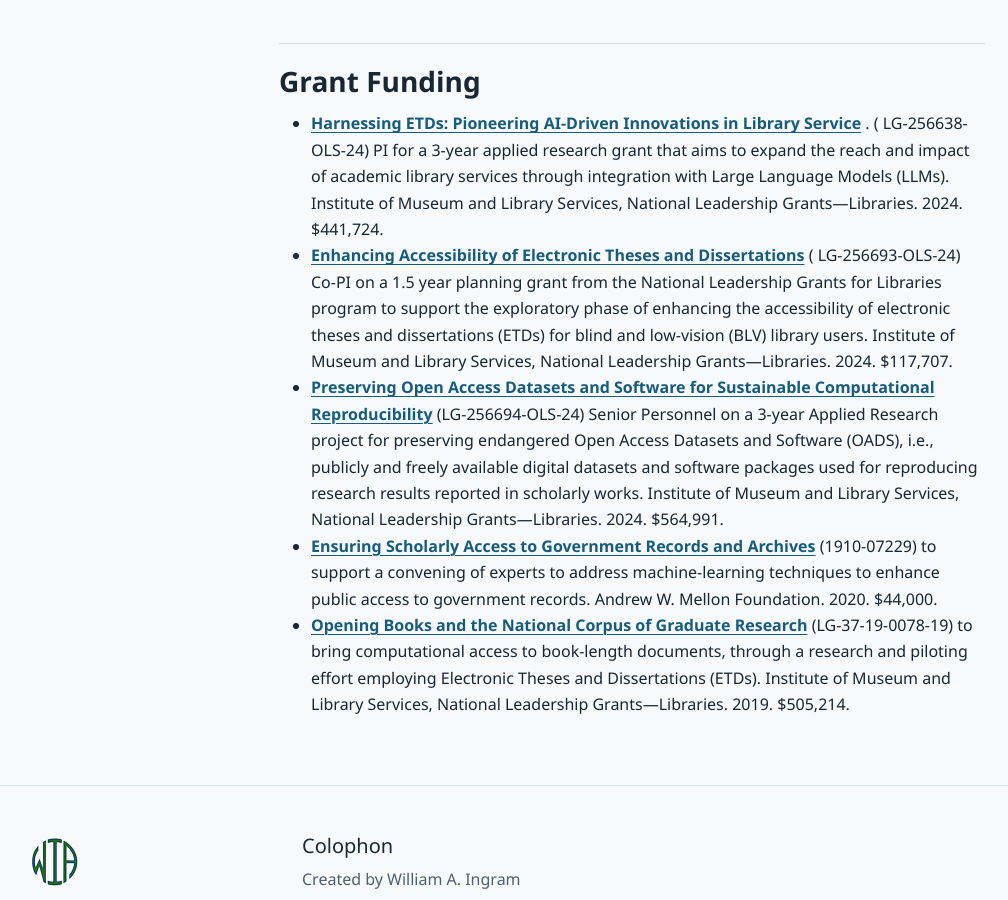
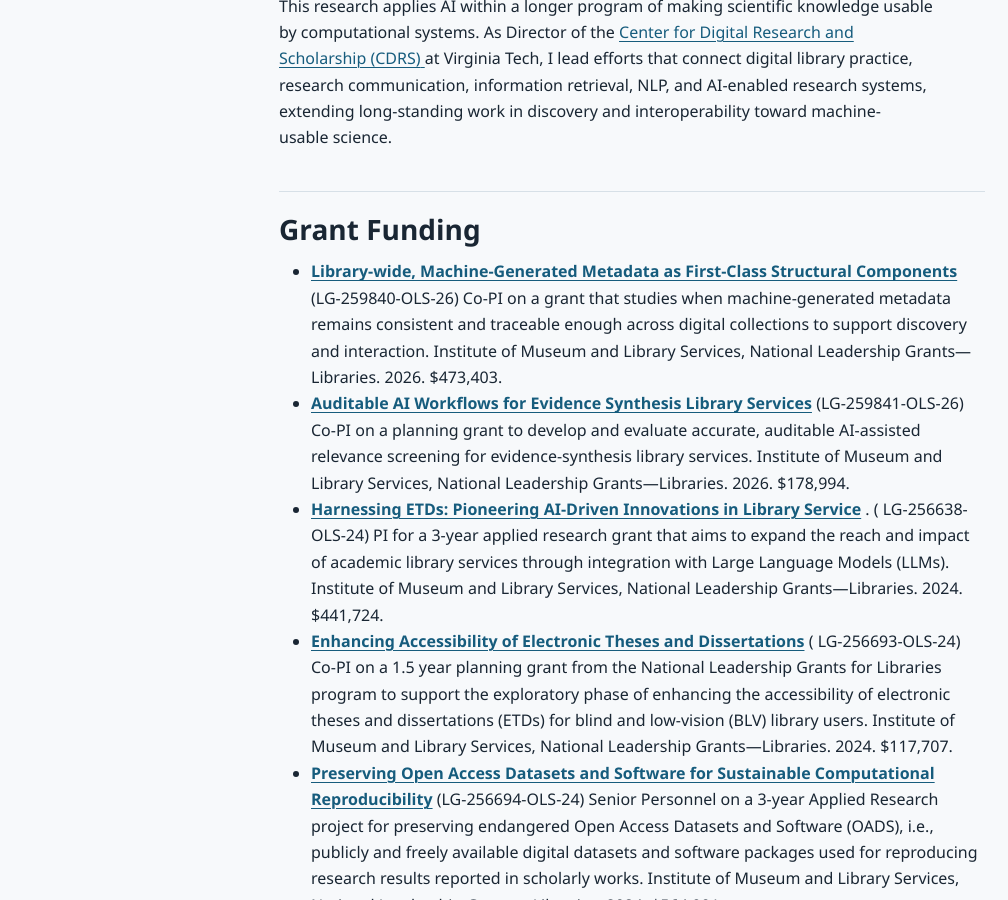
Before and after one commit to waingram/waingram.github.io, a Jekyll site: the page built from _pages/research.md, in a window 1280 px wide and 900 px high, scrolled down 3449 px. Shown: the whole window, without its empty margins (92-1100 px from the left). Built offline with Jekyll 4.4.1, drawn with Linux system fonts in a browser that asks for light colours; some web fonts are replaced; some of the changed text lies outside the part shown.

Commit message:
Add 2026 IMLS awards to research site

```diff
--- a/_data/news.yml
+++ b/_data/news.yml
@@ -1,3 +1,9 @@
+- date: "August 2026"
+  content: >
+    I am a co-PI on <a href="https://www.imls.gov/grants/awarded/lg-259840-ols-26" target="_blank" rel="noopener noreferrer">"Library-wide, Machine-Generated Metadata as First-Class Structural Components"</a>, a new $473,403 IMLS National Leadership Grant that will study the consistency, structural relationships, and discovery uses of machine-generated metadata across digital library collections.
+- date: "August 2026"
+  content: >
+    I am a co-PI on <a href="https://www.imls.gov/grants/awarded/lg-259841-ols-26" target="_blank" rel="noopener noreferrer">"Auditable AI Workflows for Evidence Synthesis Library Services"</a>, a new $178,994 IMLS National Leadership planning grant that will develop and evaluate an auditable AI-assisted workflow for title-and-abstract relevance screening.
 - date: "June 2026"
   content: >
     I completed my Ph.D. in Computer Science at Virginia Tech, and my dissertation, <a href="https://hdl.handle.net/10919/143528" target="_blank" rel="noopener noreferrer">"Goal-Conditioned Evaluation of Sustainable Development Goal Contributions in Theses and Dissertations"</a>, is available in VTechWorks.
--- a/_includes/research.html
+++ b/_includes/research.html
@@ -119,6 +119,12 @@
 
   <h2>Research Projects</h2>
   <p>
+    Two IMLS awards made in 2026 extend this research program into the evaluation of AI-generated
+    descriptions and judgments in library work. One project studies when machine-generated metadata
+    remains consistent and traceable enough to support collection-scale discovery. The other develops
+    and evaluates auditable AI-assisted relevance screening for evidence-synthesis library services.
+  </p>
+  <p>
     From 2019 to 2023, an IMLS-funded project developed methods for automated
     <span itemprop="knowsAbout">document structure extraction</span> and
     <span itemprop="knowsAbout">classification</span> in <span itemprop="knowsAbout">ETDs</span>.
@@ -164,6 +170,42 @@
 
   <h2>Grant Funding</h2>
   <ul>
+    <li itemscope itemtype="https://schema.org/Grant" itemprop="funding">
+      <strong itemprop="name">
+        <a href="https://www.imls.gov/grants/awarded/lg-259840-ols-26"
+          >Library-wide, Machine-Generated Metadata as First-Class Structural Components</a
+        >
+      </strong>
+      (<span itemprop="identifier">LG-259840-OLS-26</span>)
+      <span itemprop="description"
+        >Co-PI on a grant that studies when machine-generated metadata remains consistent and
+        traceable enough across digital collections to support discovery and interaction.</span
+      >
+      <span itemprop="funder" itemscope itemtype="https://schema.org/Organization"
+        ><span itemprop="name">Institute of Museum and Library Services</span>, National Leadership
+        Grants—Libraries.</span
+      >
+      2026. $473,403.
+      <link itemprop="sameAs" href="https://www.imls.gov/grants/awarded/lg-259840-ols-26" />
+    </li>
+    <li itemscope itemtype="https://schema.org/Grant" itemprop="funding">
+      <strong itemprop="name">
+        <a href="https://www.imls.gov/grants/awarded/lg-259841-ols-26"
+          >Auditable AI Workflows for Evidence Synthesis Library Services</a
+        >
+      </strong>
+      (<span itemprop="identifier">LG-259841-OLS-26</span>)
+      <span itemprop="description"
+        >Co-PI on a planning grant to develop and evaluate accurate, auditable AI-assisted relevance
+        screening for evidence-synthesis library services.</span
+      >
+      <span itemprop="funder" itemscope itemtype="https://schema.org/Organization"
+        ><span itemprop="name">Institute of Museum and Library Services</span>, National Leadership
+        Grants—Libraries.</span
+      >
+      2026. $178,994.
+      <link itemprop="sameAs" href="https://www.imls.gov/grants/awarded/lg-259841-ols-26" />
+    </li>
     <li itemscope itemtype="https://schema.org/Grant" itemprop="funding">
       <strong itemprop="name">
         <a href="https://www.imls.gov/grants/awarded/lg-256638-ols-24"
--- a/_pages/research.json
+++ b/_pages/research.json
@@ -5,7 +5,7 @@
 {
   "id": "https://waingram.github.io/#waingram",
   "type": "researcher_profile",
-  "last_updated": "2026-07-02",
+  "last_updated": "2026-08-17",
   "identity": {
     "name": "William A. Ingram",
     "honorific_suffix": "Ph.D.",
@@ -107,6 +107,8 @@
       "goal-conditioned evaluation",
       "research workflow extraction",
       "AI-assisted discovery",
+      "machine-generated metadata",
+      "auditable AI-assisted evidence synthesis",
       "retrieval-augmented scholarly systems",
       "Electronic Theses and Dissertations"
     ],
```
Also changed, not shown: _pages/grants.json (+39 -1 lines), _pages/projects.json (+33 -1 lines), _posts/2026-08-17-two-new-imls-grants-for-auditable-ai-in-library-work.md (added, +47 -0 lines), docs/superpowers/plans/2026-08-17-imls-grant-site-update.md (added, +35 -0 lines), docs/superpowers/specs/2026-08-17-imls-grant-site-update-design.md (added, +59 -0 lines), 1 other file.
